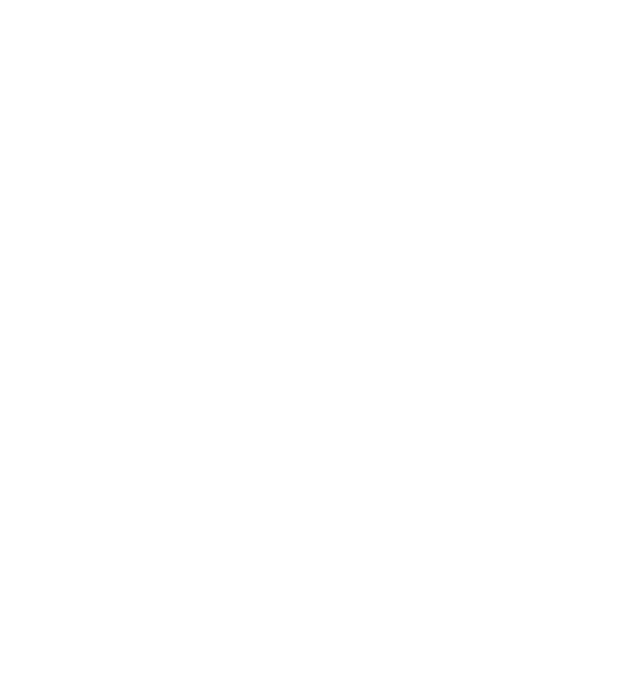
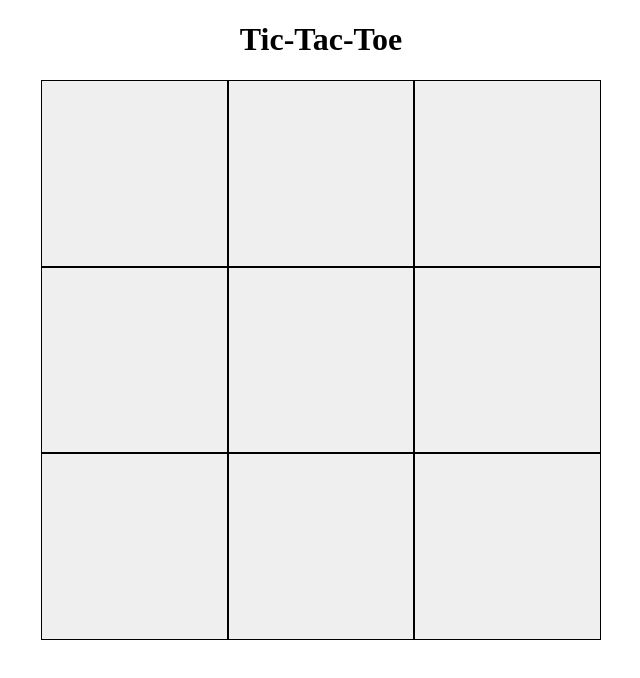
Before and after one commit to alexherdzik/tic-tac-toe, a plain HTML site: page index.html in a window 1280 px wide. Shown: the whole page, without its empty margins (319-959 px from the left). Drawn offline with Linux system fonts and the light colour scheme.

Commit message:
gameboard creation, beginning of js objects

```diff
--- a/css/style.css
+++ b/css/style.css
@@ -0,0 +1,29 @@
+html, body {
+    margin: 0;
+    padding: 0;
+}
+
+.header {
+    display: flex;
+    justify-content: center;
+    width: 100%;
+}
+
+.container {
+    display: flex;
+    flex-direction: column;
+    align-items: center;
+}
+
+#gameboard {
+    display: grid;
+    grid-template-rows: repeat(3, 1fr);
+    grid-template-columns: repeat(3, 1fr);
+    height: 70vmin;
+    width: 70vmin;
+}
+
+.square {
+    border: 1px solid #000;
+    font-size: 4rem;
+}
--- a/index.html
+++ b/index.html
@@ -7,6 +7,20 @@
         <link rel="stylesheet" href="css/style.css">
     </head>
     <body>
+        <div class="header"><h1>Tic-Tac-Toe</h1></div>
+        <div class="container">
+            <div id="gameboard">
+                <button class="square"></button>
+                <button class="square"></button>
+                <button class="square"></button>
+                <button class="square"></button>
+                <button class="square"></button>
+                <button class="square"></button>
+                <button class="square"></button>
+                <button class="square"></button>
+                <button class="square"></button>
+         </div>
+    </div>
         <script src="js/main.js" async defer></script>
     </body>
 </html>
--- a/js/main.js
+++ b/js/main.js
@@ -0,0 +1,19 @@
+const gameboard = (() => {
+    const _boardElement = document.getElementById('gameboard');
+    const _board = new Array(9);
+    const markSquare = (index, mark) => {
+        _board[index] = mark;
+    };
+    const isSquareMarked = index => {
+        return typeof _board[index] !== 'undefined';
+    }
+
+    return {markSquare, isSquareMarked};
+})();
+
+const Player = (mark) => {
+    return {mark};
+}
+
+const playerX = Player('X');
+const playerO = Player('O');
```
